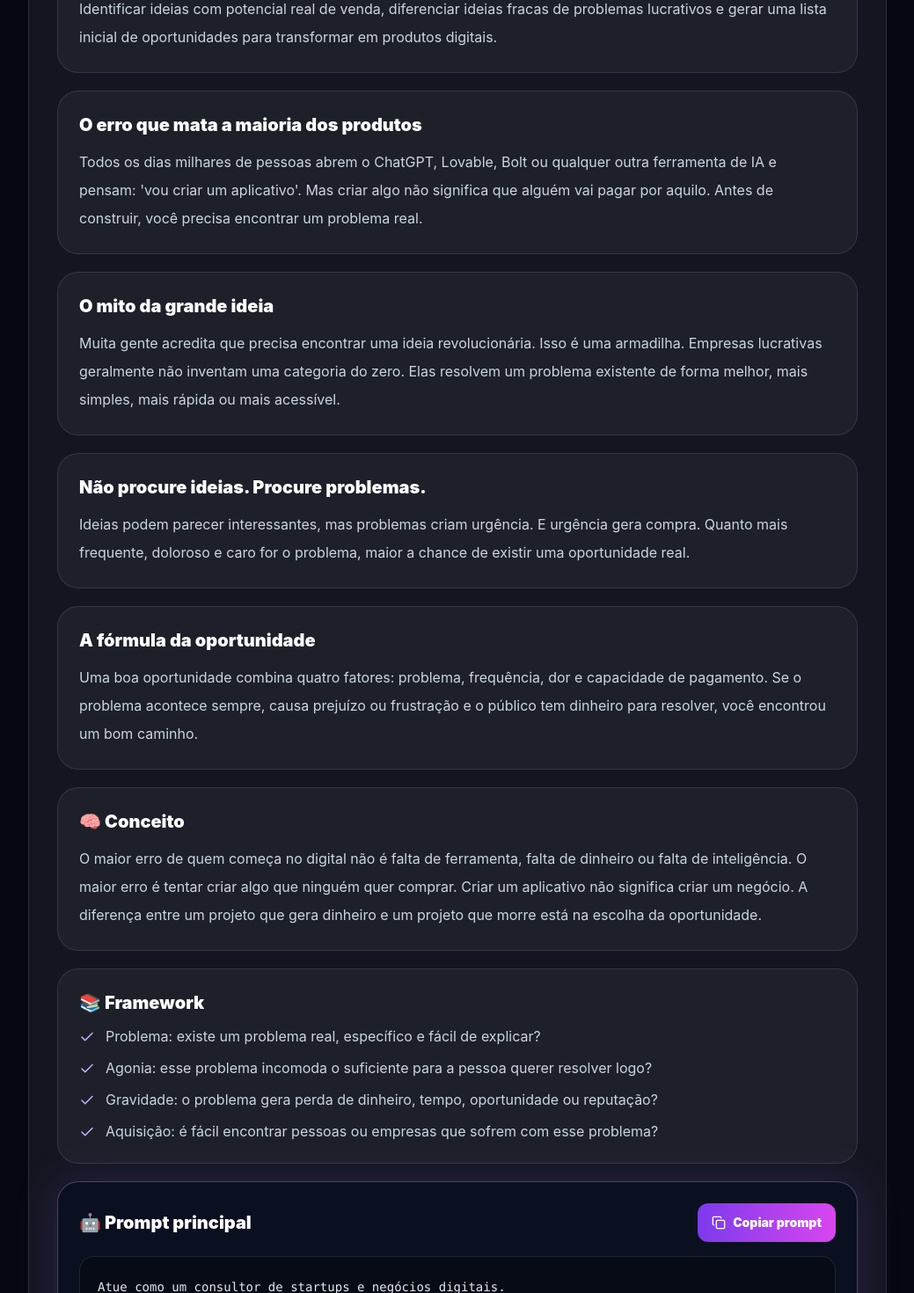
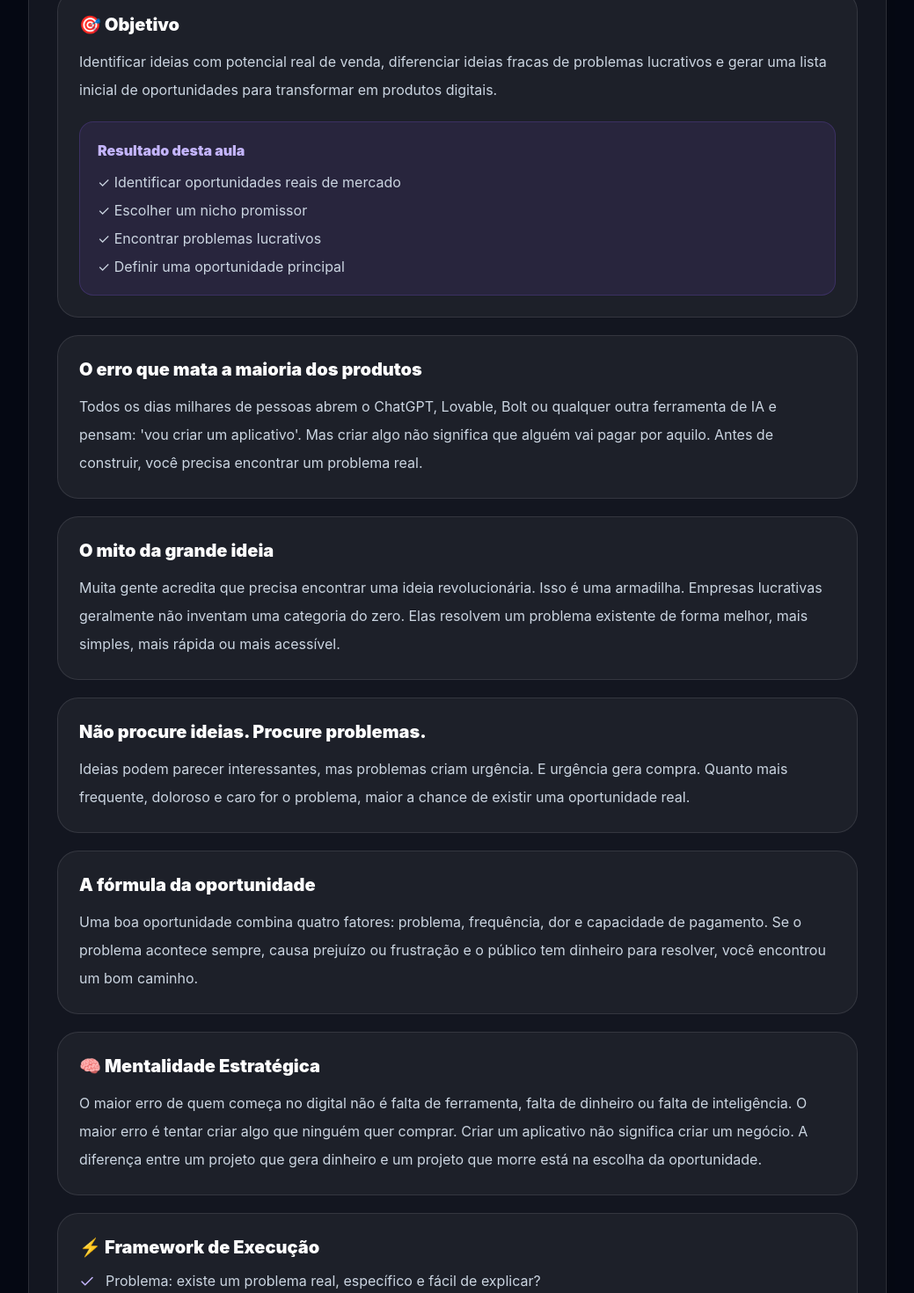
Before and after one commit to dominguesinglid-stack/fabrica-produtos-ia-membros, a Next.js app: page /aula/1 in a window 1280 px wide. Shown: the part 380-1850 px from the top of the page at 88% size, without its empty margins (120-1159 px from the left). Built offline with nearby package versions, Linux system fonts and the light colour scheme.

Commit message:
Update page.tsx

```diff
--- a/src/app/aula/[id]/page.tsx
+++ b/src/app/aula/[id]/page.tsx
@@ -21,19 +21,19 @@ export default function LessonPage({ params }: any) {
       <section className="mx-auto max-w-5xl px-6 py-10">
         <Link href={`/modulo/${lesson.moduleId}`} className="mb-8 inline-flex items-center gap-2 text-sm font-bold text-violet-200"><ArrowLeft size={16} />Voltar para o módulo</Link>
         <article className="rounded-[2rem] border border-white/10 bg-white/[0.055] p-8 shadow-2xl">
-            <p className="font-black text-violet-300">AULA PREMIUM</p><h1 className="mt-2 text-4xl font-black tracking-tight">{lesson.title}</h1>{lesson.subtitle && <p className="mt-4 text-lg text-slate-300">{lesson.subtitle}</p>}<p className="mt-3 text-slate-400">⏱ {lesson.duration}</p>          <div className="mt-8 grid gap-5">
-            <section className="rounded-3xl border border-white/10 bg-white/[0.045] p-6"><h2 className="mb-3 text-xl font-black">🎯 Objetivo</h2><p className="leading-8 text-slate-300">{lesson.objective}</p></section>
+            <p className="font-black text-violet-300">AULA PREMIUM</p><h1 className="mt-2 text-4xl font-black tracking-tight">{lesson.title}</h1>{lesson.subtitle && <p className="mt-4 text-lg text-slate-300">{lesson.subtitle}</p>}<p className="mt-3 text-slate-400">⏱ {lesson.duration}</p><div className="mt-5"><p className="mb-2 text-sm font-bold text-violet-300">Módulo 1 • Progresso 18%</p><div className="h-3 overflow-hidden rounded-full bg-white/10"><div className="h-full w-[18%] rounded-full bg-gradient-to-r from-violet-600 to-fuchsia-500"></div></div></div>          <div className="mt-8 grid gap-5">
+             <section className="rounded-3xl border border-white/10 bg-white/[0.045] p-6"><h2 className="mb-3 text-xl font-black">🎯 Objetivo</h2><p className="leading-8 text-slate-300">{lesson.objective}</p><div className="mt-5 rounded-2xl border border-violet-500/20 bg-violet-500/10 p-5"><h3 className="mb-3 font-black text-violet-300">Resultado desta aula</h3><ul className="space-y-2 text-slate-300"><li>✓ Identificar oportunidades reais de mercado</li><li>✓ Escolher um nicho promissor</li><li>✓ Encontrar problemas lucrativos</li><li>✓ Definir uma oportunidade principal</li></ul></div></section>
             {lesson.contentSections?.map((section:any)=><section key={section.title} className="rounded-3xl border border-white/10 bg-white/[0.045] p-6"><h2 className="mb-3 text-xl font-black">{section.title}</h2><p className="leading-8 text-slate-300">{section.content}</p></section>)}
-            <section className="rounded-3xl border border-white/10 bg-white/[0.045] p-6"><h2 className="mb-3 text-xl font-black">🧠 Conceito</h2><p className="leading-8 text-slate-300">{lesson.concept}</p></section>
-            <section className="rounded-3xl border border-white/10 bg-white/[0.045] p-6"><h2 className="mb-3 text-xl font-black">📚 Framework</h2><ul className="space-y-3">{lesson.framework.map((item) => <li key={item} className="flex gap-3 text-slate-300"><Check className="mt-1 shrink-0 text-violet-300" size={18} />{item}</li>)}</ul></section>
+            <section className="rounded-3xl border border-white/10 bg-white/[0.045] p-6"><h2 className="mb-3 text-xl font-black">🧠 Mentalidade Estratégica</h2><p className="leading-8 text-slate-300">{lesson.concept}</p></section>
+            <section className="rounded-3xl border border-white/10 bg-white/[0.045] p-6"><h2 className="mb-3 text-xl font-black">⚡ Framework de Execução</h2><ul className="space-y-3">{lesson.framework.map((item) => <li key={item} className="flex gap-3 text-slate-300"><Check className="mt-1 shrink-0 text-violet-300" size={18} />{item}</li>)}</ul></section>
             <section className="rounded-3xl border border-violet-300/30 bg-[#0b1020] p-6 shadow-[0_0_50px_rgba(168,85,247,.18)]">
-              <div className="mb-4 flex items-center justify-between gap-4"><h2 className="text-xl font-black">🤖 Prompt principal</h2><button onClick={copyPrompt} className="inline-flex items-center gap-2 rounded-xl bg-gradient-to-r from-violet-600 to-fuchsia-500 px-4 py-3 text-sm font-black">{copied ? <Clipboard size={16} /> : <Copy size={16} />}{copied ? "Copiado" : "Copiar prompt"}</button></div>
+              <div className="mb-4 flex items-center justify-between gap-4"><h2 className="text-xl font-black">🤖 Prompt Premium</h2><button onClick={copyPrompt} className="inline-flex items-center gap-2 rounded-xl bg-gradient-to-r from-violet-600 to-fuchsia-500 px-4 py-3 text-sm font-black">{copied ? <Clipboard size={16} /> : <Copy size={16} />}{copied ? "Copiado" : "Copiar prompt"}</button></div>
               <pre className="whitespace-pre-wrap rounded-2xl border border-white/10 bg-black/30 p-5 text-sm leading-7 text-slate-200">{lesson.prompt}</pre>
             </section>
            <section className="rounded-3xl border border-white/10 bg-white/[0.045] p-6"><h2 className="mb-3 text-xl font-black">📌 Exemplo</h2><p className="leading-8 text-slate-300">{lesson.example}</p></section>
-           {lesson.exercise && <section className="rounded-3xl border border-yellow-500/20 bg-yellow-500/10 p-6"><h2 className="mb-3 text-xl font-black">🚀 Exercício Prático</h2><p className="leading-8 text-slate-300">{lesson.exercise}</p></section>}
+           {lesson.exercise && <section className="rounded-3xl border border-yellow-500/20 bg-yellow-500/10 p-6"><h2 className="mb-3 text-xl font-black">🚀 Missão Prática</h2><p className="leading-8 text-slate-300">{lesson.exercise}</p></section>}
             <section className="rounded-3xl border border-white/10 bg-white/[0.045] p-6"><h2 className="mb-3 text-xl font-black">✅ Checklist</h2><ul className="space-y-3">{lesson.checklist.map((item) => <li key={item} className="flex gap-3 text-slate-300"><Check className="mt-1 shrink-0 text-violet-300" size={18} />{item}</li>)}</ul></section>
-          {lesson.proTip && <section className="rounded-3xl border border-emerald-500/20 bg-emerald-500/10 p-6"><h2 className="mb-3 text-xl font-black">💡 Dica Premium</h2><p className="leading-8 text-slate-300">{lesson.proTip}</p></section>}
+          {lesson.proTip && <section className="rounded-3xl border border-emerald-500/20 bg-emerald-500/10 p-6"><h2 className="mb-3 text-xl font-black">💡 Insight do Especialista</h2><p className="leading-8 text-slate-300">{lesson.proTip}</p></section>}
           {lesson.nextAction && <section className="rounded-3xl border border-violet-500/20 bg-violet-500/10 p-6"><h2 className="mb-3 text-xl font-black">🎯 Próxima Ação</h2><p className="leading-8 text-slate-300">{lesson.nextAction}</p></section>}
             </div>
           <div className="mt-8 flex justify-between gap-4"><Link href={`/modulo/${lesson.moduleId}`}><button className="rounded-2xl border border-white/10 bg-white/5 px-5 py-4 font-black">Voltar</button></Link><button className="rounded-2xl bg-gradient-to-r from-violet-600 to-fuchsia-500 px-5 py-4 font-black">Marcar como concluída</button></div>
```
